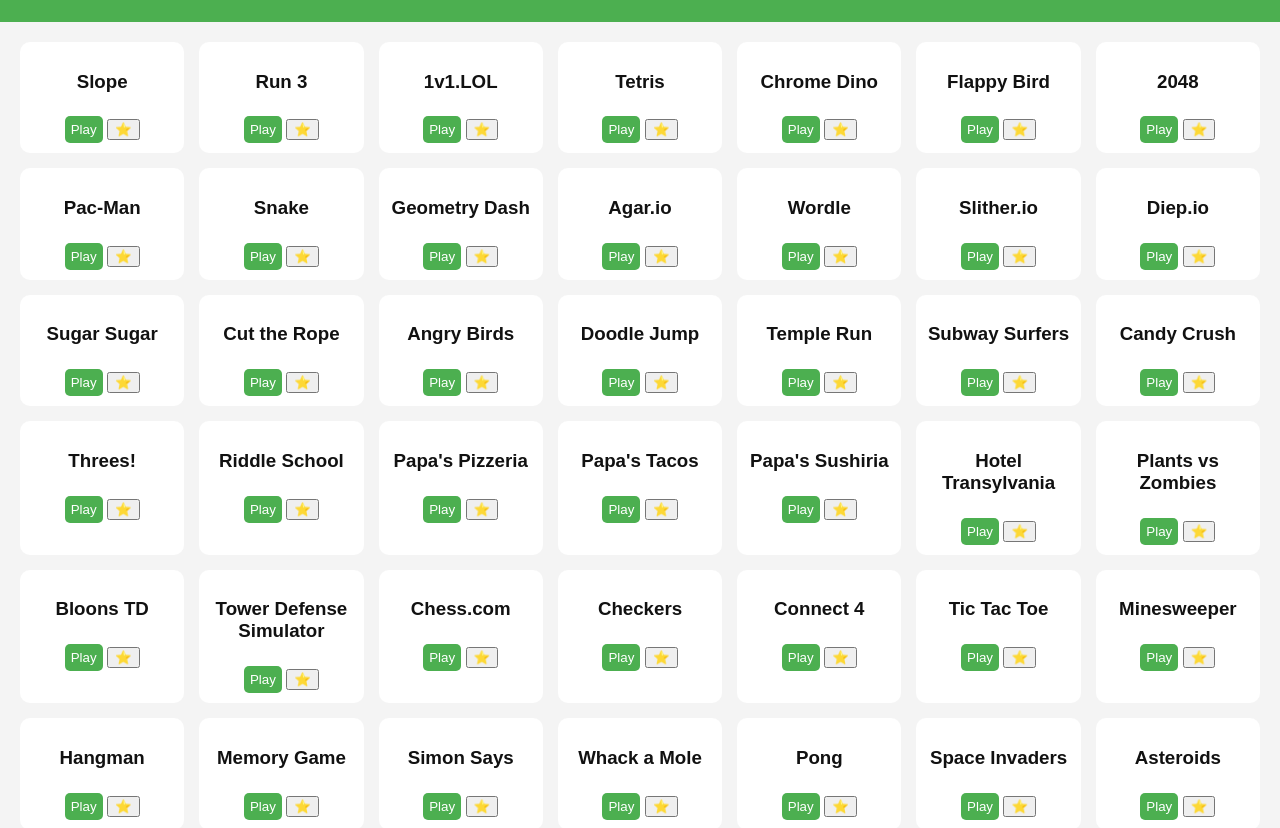
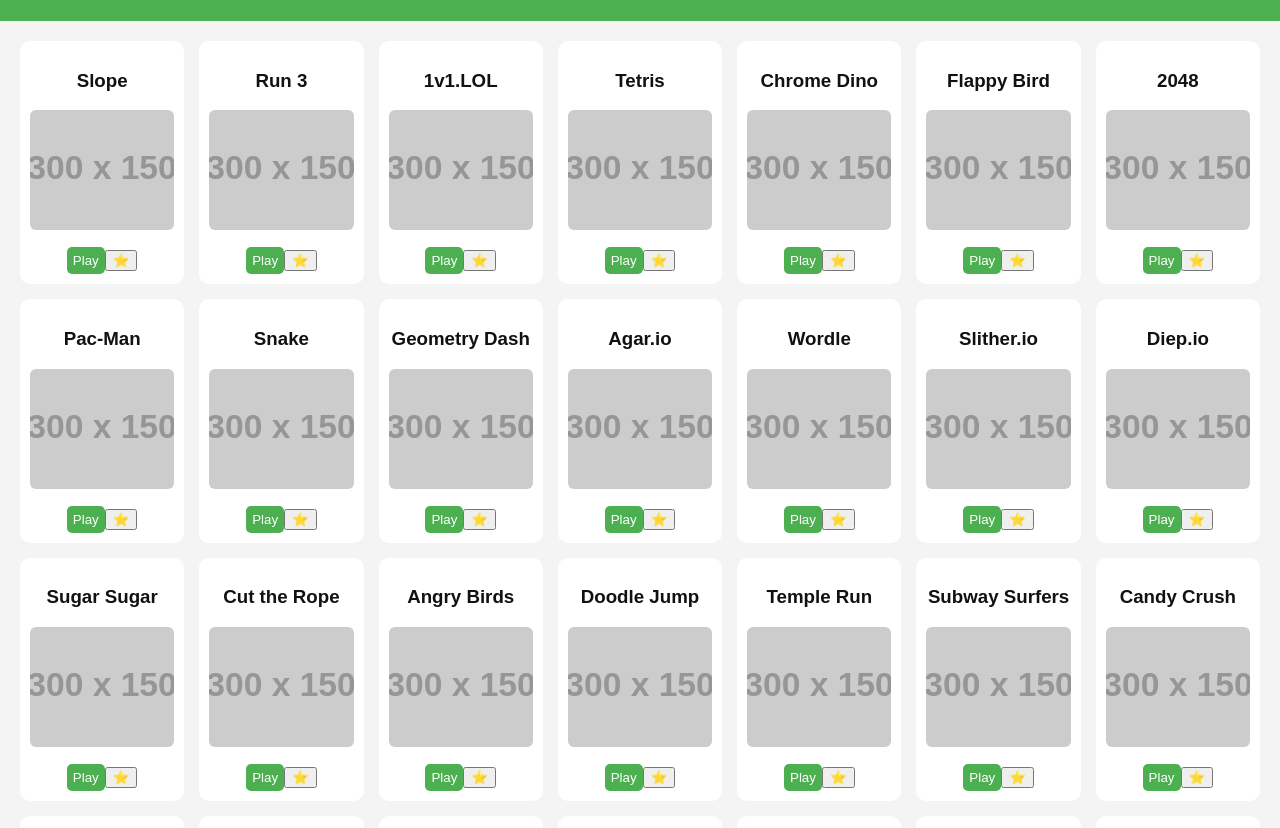
Before and after one commit to reedicleiscool/totallyschoolapproved.com, a plain HTML site: page index.html in a window 1280 px wide. Shown: the part 89-917 px from the top of the page. Drawn offline with Linux system fonts and the light colour scheme; placeholder pictures from the web are drawn by us.

Commit message:
Allow embedding; add thumbnails; fix game card creation; update README and header

```diff
--- a/index.html
+++ b/index.html
@@ -9,7 +9,7 @@
 <body>
 
 <header>
-  <h1>🎮 totallyschoolapproved.com</h1>
+  <h1>totallyschoolapproved.com</h1>
   <div class="header-buttons">
     <button onclick="openTab('games')">Games</button>
     <button onclick="openTab('favorites')">Favorites</button>
--- a/script.js
+++ b/script.js
@@ -177,11 +177,27 @@
   const card = document.createElement("div");
   card.className = "game-card";
 
-  card.innerHTML = `
-    <h3>${game.name}</h3>
-    <button class="play-btn" onclick="window.open('${game.url}', '_blank')">Play</button>
-    <button onclick="addFavorite('${game.name}')">⭐</button>
-  `;
+  const title = document.createElement('h3');
+  title.textContent = game.name;
+  card.appendChild(title);
+
+  // thumbnail
+  const thumb = document.createElement('img');
+  const placeholder = `https://via.placeholder.com/300x150?text=${encodeURIComponent(game.name)}`;
+  thumb.src = game.image || placeholder;
+  thumb.alt = game.name + ' thumbnail';
+  card.appendChild(thumb);
+
+  const playBtn = document.createElement('button');
+  playBtn.className = 'play-btn';
+  playBtn.textContent = 'Play';
+  playBtn.addEventListener('click', () => window.open(game.url, '_blank'));
+  card.appendChild(playBtn);
+
+  const favBtn = document.createElement('button');
+  favBtn.textContent = '⭐';
+  favBtn.addEventListener('click', () => addFavorite(game.name));
+  card.appendChild(favBtn);
 
   return card;
 }
--- a/style.css
+++ b/style.css
@@ -55,6 +55,14 @@
   transition: transform 0.2s;
 }
 
+.game-card img {
+  width: 100%;
+  height: 120px;
+  object-fit: cover;
+  border-radius: 6px;
+  margin-bottom: 8px;
+}
+
 .game-card:hover {
   transform: scale(1.05);
 }
```
Also changed, not shown: vercel.json (added), 2 other files.
